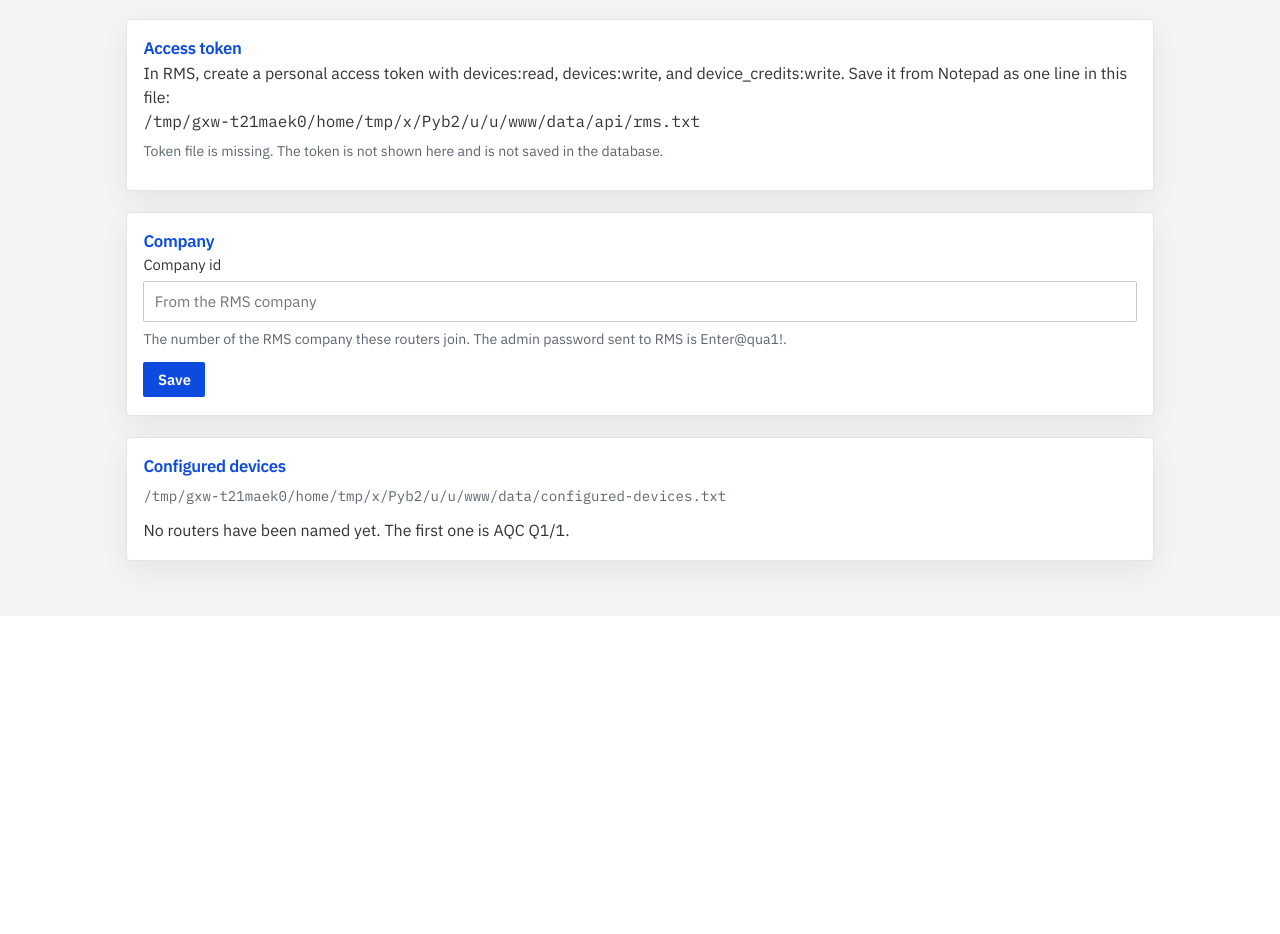
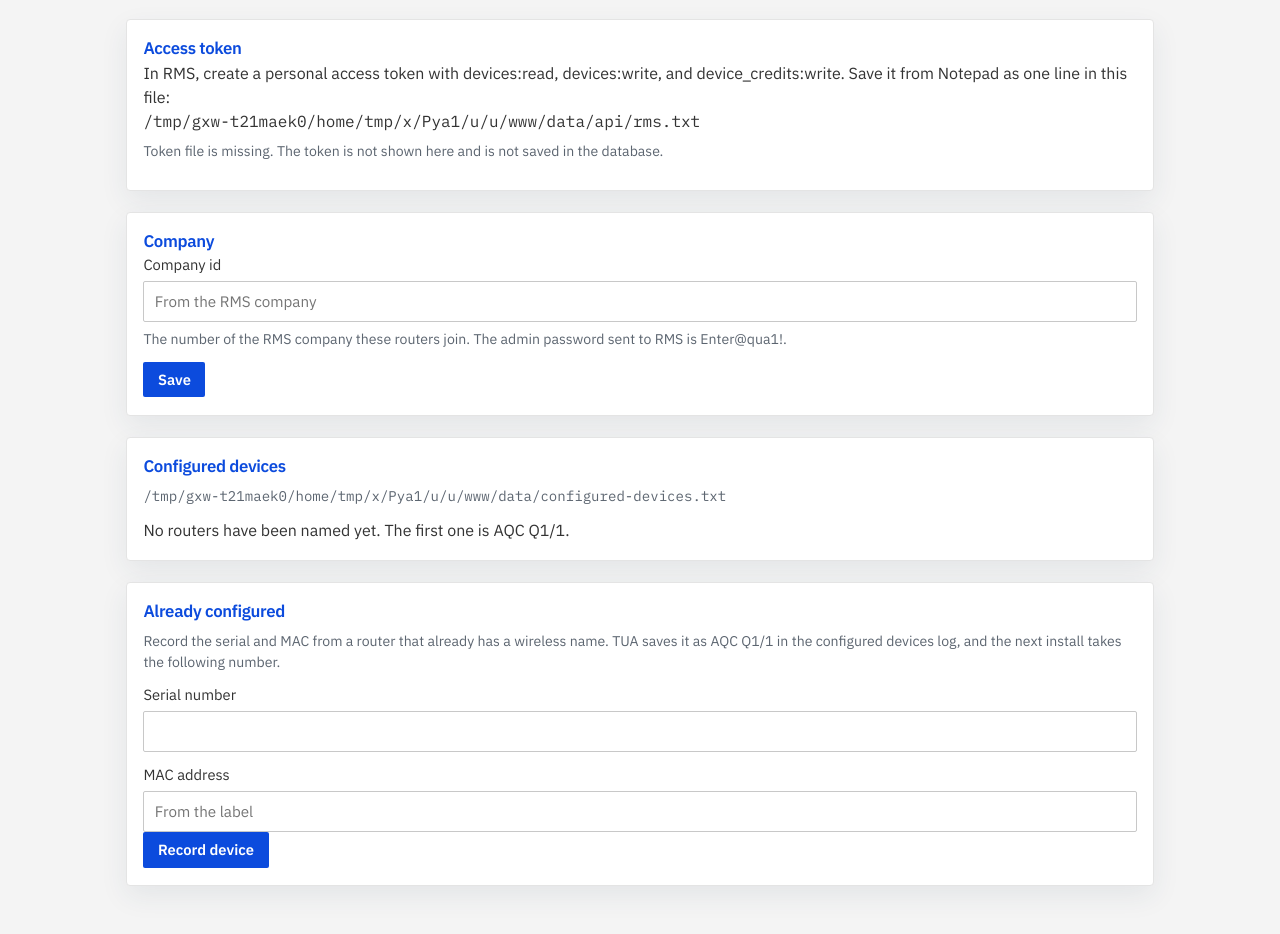
Before and after one commit to mrdomrocks/teltonika-updater-pi, a FastAPI app: page /rms in a window 1280 px wide. Shown: the part 184-1118 px from the top of the page. Before the commit the page ends 773 px from the top, so only its background shows below. Run offline with FastAPI, Linux system fonts and the light colour scheme; data comes from the database, SQL or seed files in the repository; data that the repository does not hold is empty.

Commit message:
Let the RMS page record a router that was named before the device log existed.
Co-authored-by: Cursor <cursoragent@cursor.com>

```diff
--- a/rutkeeper/app.py
+++ b/rutkeeper/app.py
@@ -21,7 +21,7 @@ from rutkeeper.firmware import human_size
 from rutkeeper.rutos import RutosError
 from rutkeeper.bench import Bench, connect_host, files_root
 from rutkeeper.bench import Busy as BenchBusy
-from rutkeeper.rms import read_access_token, read_devices, token_path
+from rutkeeper.rms import NAME_PREFIX, format_mac, name_for, read_access_token, read_devices, remember_device, token_path
 from rutkeeper.worker import Runner
 
 PACKAGE = Path(__file__).resolve().parent
@@ -200,14 +200,18 @@ def create_app(data_dir: Path | None = None) -> FastAPI:
         except RutosError:
             ready = False
         log_path = data / "configured-devices.txt"
+        devices = read_devices(log_path)
+        numbers = [int(row["number"]) for row in devices if str(row.get("number", "")).isdigit()]
+        next_number = 1 + max(numbers, default=0)
         return render(
             request,
             "rms.html",
             token_path=str(path),
             token_ready=ready,
             company_id=db.setting("rms_company_id"),
-            devices=read_devices(log_path),
+            devices=devices,
             log_path=str(log_path),
+            next_name=f"{NAME_PREFIX}{next_number}",
         )
 
     @app.post("/rms")
@@ -219,6 +223,25 @@ def create_app(data_dir: Path | None = None) -> FastAPI:
         db.set_settings({"rms_company_id": company})
         db.add_event("info", "rms", "RMS company id saved.")
         return redirect("/rms", "RMS company id saved.")
+
+    @app.post("/rms/devices")
+    async def rms_record_device(request: Request):
+        """Append a router that already has a wireless name to the configured devices log."""
+        form = await posted(request)
+        serial = str(form.get("serial") or "").strip()
+        if not serial:
+            return redirect("/rms", "Enter the serial number from the router label.")
+        try:
+            mac = format_mac(str(form.get("mac") or ""))
+        except RutosError as exc:
+            return redirect("/rms", str(exc))
+        log_path = data / "configured-devices.txt"
+        number, wifi_name, known = name_for(log_path, serial)
+        if known:
+            return redirect("/rms", f"{wifi_name} is already in the configured devices log.")
+        remember_device(log_path, number, wifi_name, serial, mac)
+        db.add_event("info", "rms", f"Recorded {wifi_name} in the configured devices log.")
+        return redirect("/rms", f"Recorded {wifi_name}. The next router is {NAME_PREFIX}{number + 1}.")
 
     @app.post("/backups")
     async def upload_backup(request: Request):
--- a/rutkeeper/templates/rms.html
+++ b/rutkeeper/templates/rms.html
@@ -57,4 +57,19 @@
   </div>
   {% endif %}
 </section>
+
+<form class="card form section" method="post" action="/rms/devices">
+  <input type="hidden" name="csrf" value="{{ csrf }}">
+  <h2>Already configured</h2>
+  <p class="hint">Record the serial and MAC from a router that already has a wireless name. TUA saves it as {{ next_name }} in the configured devices log, and the next install takes the following number.</p>
+  <div class="fields">
+    <label>Serial number
+      <input name="serial" autocomplete="off" spellcheck="false" required>
+    </label>
+    <label>MAC address
+      <input name="mac" autocomplete="off" spellcheck="false" placeholder="From the label" required>
+    </label>
+  </div>
+  <button class="btn primary" type="submit">Record device</button>
+</form>
 {% endblock %}
```
Also changed, not shown: tests/test_app.py (+32 -0 lines).
